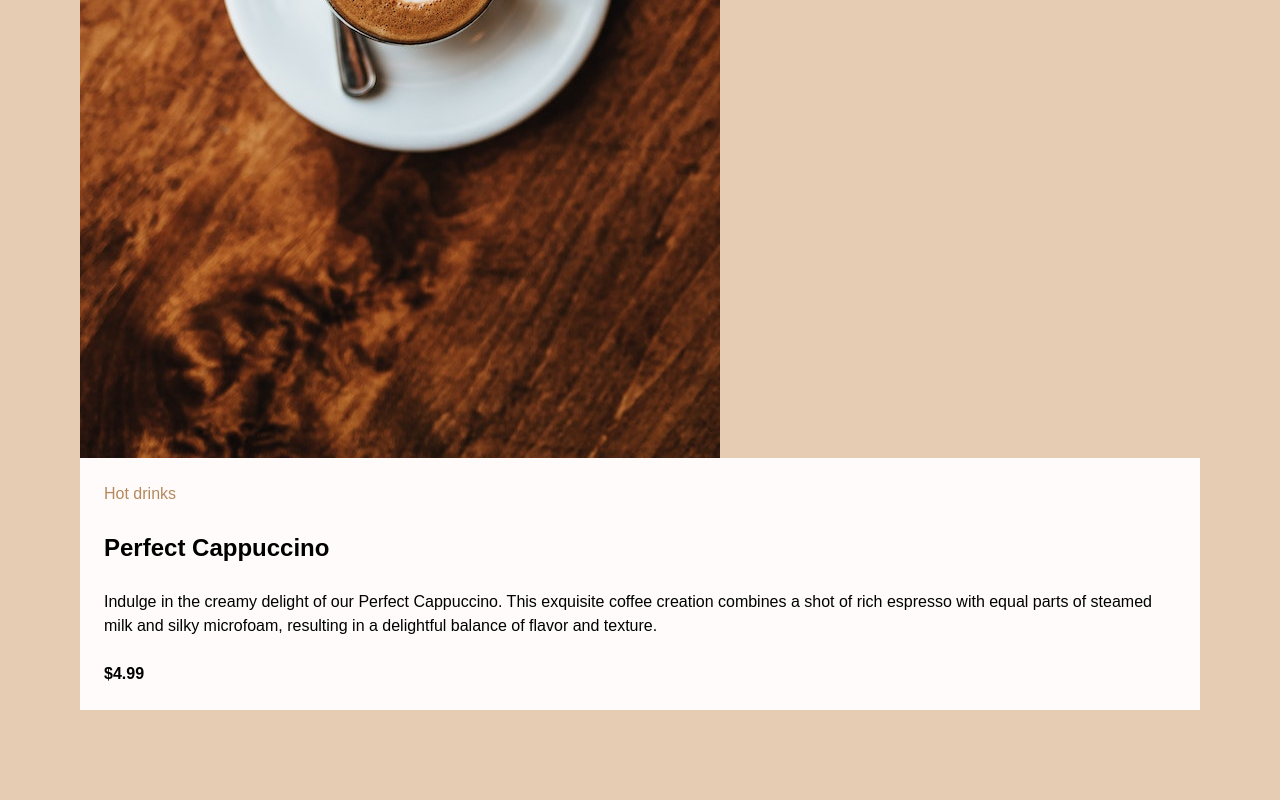
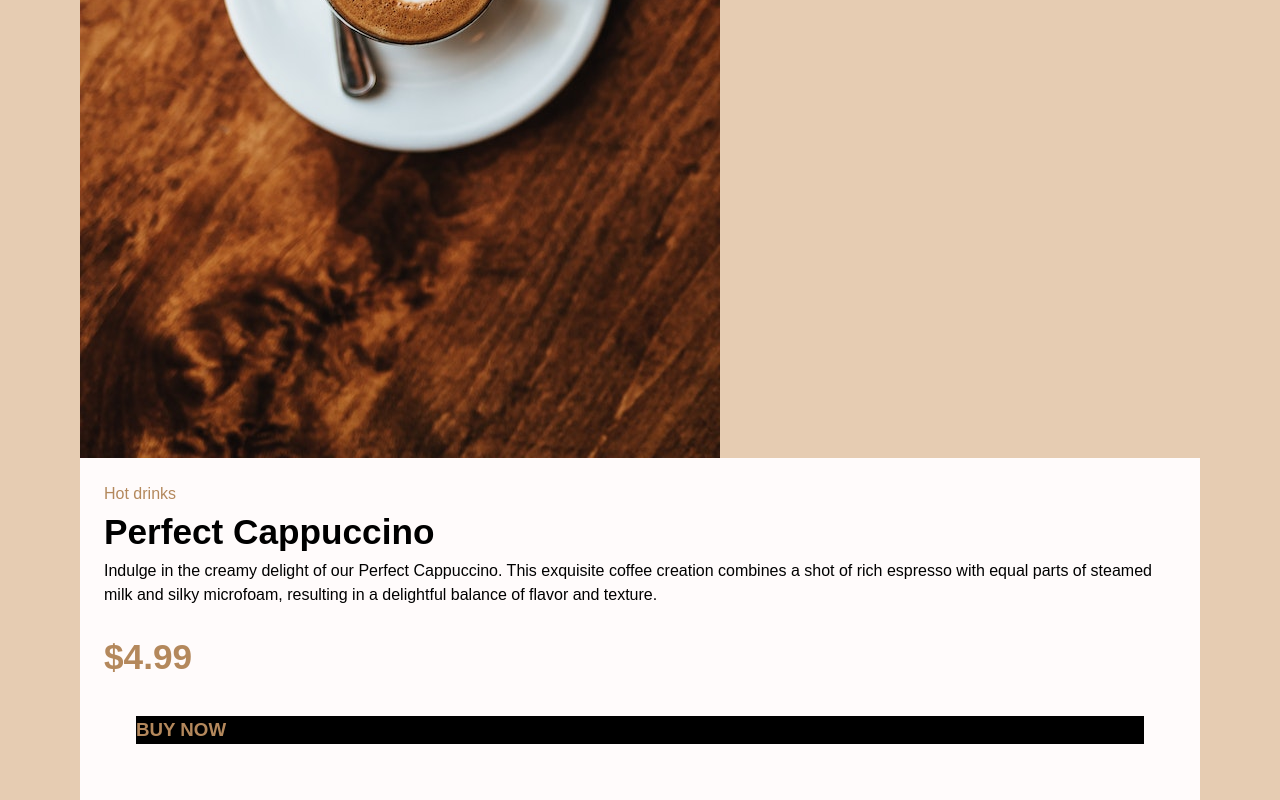
Before and after one commit to irm1005-itec1005-fall-2023/midterm-exam-Yanjiran, a plain HTML site: page index.html in a window 1280 px wide. Shown: the part 582-1382 px from the top of the page. Before the commit the page ends 1292 px from the top, so only its background shows below. Drawn offline with Linux system fonts and the light colour scheme.

Commit message:
Updated BUY NOW section

```diff
--- a/index.html
+++ b/index.html
@@ -54,33 +54,32 @@
   -->
 
   <!-- ADD YOUR CODE HERE -->
-  <div id="Card">
+  <div id="card">
     <div id="top">
       <section class="topImg">
-        <img src="./images/coffee.jpg" alt="Cup of Cappuccino">
+        <img id="coffeeImg" src="./images/coffee.jpg" alt="Cup of Cappuccino">
       </section>
     </div>
 
     <div id="middle">
       <section class="content">
         <p id="hotDrinks">Hot drinks<p>
-        <br>
 
-        <h1>Perfect Cappuccino</h1>
-        <br>
+
+        <h1 class="bigHeading">Perfect Cappuccino</h1>
 
         <p>Indulge in the creamy delight of our Perfect Cappuccino. This exquisite coffee creation combines a shot of rich espresso with equal parts of steamed milk and silky microfoam, resulting in a delightful balance of flavor and texture.</p>
         <br>
         <p id="price"><strong>$4.99</strong></p>
+
+        <section class="button">
+          <h1>BUY NOW</h1>
+         </section>
       </section>
+
     </div>
 
 
-    <div id="bottom">
-      <section class="button">
-
-      </section>
-    </div>
   </div>
 
 
--- a/style.css
+++ b/style.css
@@ -50,10 +50,32 @@ body {
   padding: 1.5rem;
 }
 
+#coffeeImg {
+  object-fit: cover;
+  height: ;
+
+}
+
 #hotDrinks {
+  color: #b4885c ;
+}
+
+.fontColor {
   color: #b4885c;
 }
 
+.bigHeading {
+  font-size: 2.2rem;
+  color
+}
+
 #price {
+  color: #b4885c;
+  font-size: 2.2rem;
+}
 
+.button {
+  margin: 2rem;
+  background-color: black;
+  color: #b4885c;
 }
```
